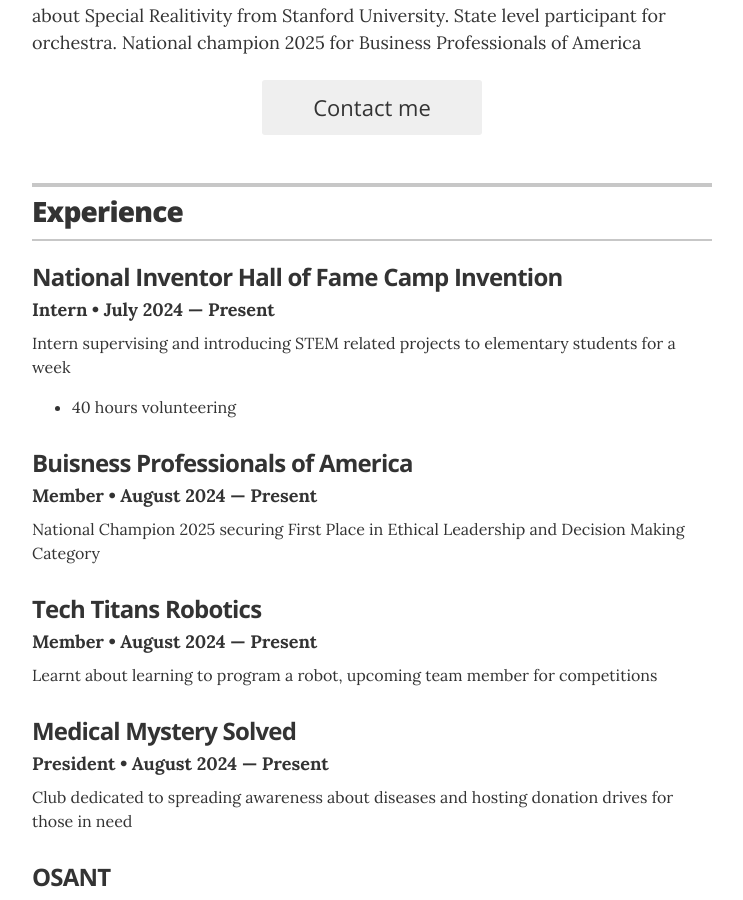
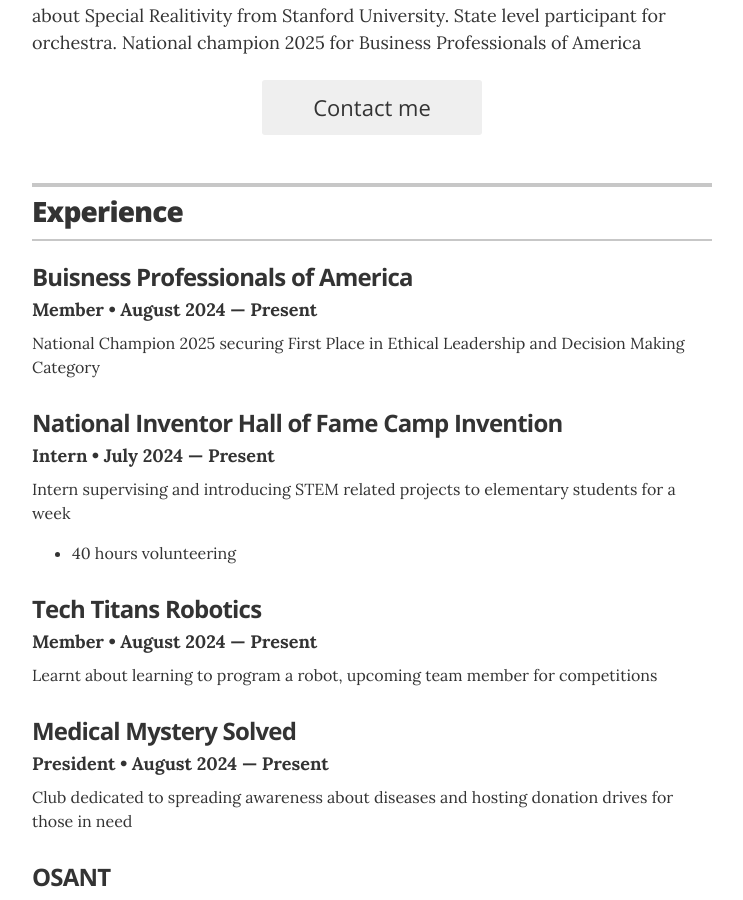
Before and after one commit to royrishin/rishr-resume, a Jekyll site: the page built from index.html, in a window 1280 px wide and 900 px high, scrolled down 341 px. Shown: the whole window, without its empty margins (268-1011 px from the left). Built offline with Jekyll 4.4.1, drawn with Linux system fonts in a browser that asks for light colours; some of the changed lines change nothing that is shown.

Commit message:
fixed order

```diff
--- a/_data/experience.yml
+++ b/_data/experience.yml
@@ -1,15 +1,15 @@
 # Jobs
 
 # Senior Principal Software Architect
+- company: Buisness Professionals of America
+  position: Member
+  duration: August 2024 &mdash; Present
+  summary: "National Champion 2025 securing First Place in Ethical Leadership and Decision Making Category"
+
 - company: National Inventor Hall of Fame Camp Invention
   position: Intern
   duration: July 2024 &mdash; Present
   summary: "Intern supervising and introducing STEM related projects to elementary students for a week\t<ul class=\"resume-item-list\"><li>40 hours volunteering</li>"
-
-- company: Buisness Professionals of America
-  position: Member
-  duration: August 2024 &mdash; Present
-  summary: "National Champion 2025 securing First Place in Ethical Leadership and Decision Making Category"
 
 - company: Tech Titans Robotics
   position: Member
```
